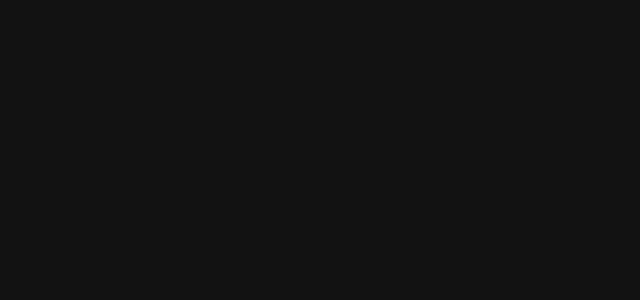
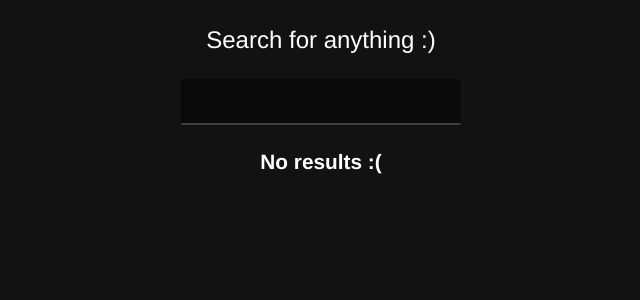
Before and after one commit to KacperBiedka/TS-RepoSearch, a React (Create React App) app: page / in a window 1280 px wide. Shown: the top 300 px of the page, without its empty margins (319-959 px from the left). Built offline with nearby package versions, Linux system fonts and the light colour scheme.

Commit message:
feature: SearchResults container logic

```diff
--- a/src/api/GithubAPI/types.ts
+++ b/src/api/GithubAPI/types.ts
@@ -1,4 +1,4 @@
-interface RepositoryInfo {
+export interface RepositoryInfo {
     id: number;
     node_id: string;
     name: string;
@@ -15,6 +15,7 @@
     homepage: string;
     size: number;
     stargazers_count: number;
+    stars: number;
     watchers_count: number;
     language: string;
     forks_count: number;
@@ -24,7 +25,7 @@
     score: number;
 }
 
-interface OwnerInfo {
+export interface OwnerInfo {
     login: string;
     id: number;
     node_id: string;
--- a/src/components/Input/Input.tsx
+++ b/src/components/Input/Input.tsx
@@ -3,12 +3,13 @@
 
 export interface IInputProps extends React.InputHTMLAttributes<HTMLInputElement> {
     value: string | number,
-    changeCallback: (value: string | number) => void
+    changeCallback: (value: any) => void
 }
 
 const Input: FC<IInputProps> = ({ value, changeCallback, ...options}) => {
     const handleChange = (e: React.ChangeEvent<HTMLInputElement>) => {
-        changeCallback(e.target.value);
+        const value = e.target.value;
+        changeCallback(value);
     };
   return (
     <input
--- a/src/helpers/types.ts
+++ b/src/helpers/types.ts
@@ -1,12 +1,12 @@
 export type filterFieldType = string | number | Date;
 
 interface IFilterParam {
-    [name: string]: filterFieldType
+    [name: string]: any
 }
 
 export type compareValuesType = (a: IFilterParam, b: IFilterParam) => number;
 
-export type sortByFieldType = (array: IFilterParam[], field: string, order: string) => {}[];
+export type sortByFieldType = (array: any[], field: string, order: string) => any[];
 
 export type getCacheValueType = (name: string, callback: (value: any) => void) => void;
 
--- a/src/index.tsx
+++ b/src/index.tsx
@@ -5,6 +5,7 @@
 import reportWebVitals from './reportWebVitals';
 import { Provider } from 'react-redux';
 import { store } from "./store";
+import './fontawesome';
 
 ReactDOM.render(
   <React.StrictMode>
--- a/src/modules/search/SearchPage/SearchPage.tsx
+++ b/src/modules/search/SearchPage/SearchPage.tsx
@@ -1,8 +1,10 @@
 import React, { FC } from "react";
+import SearchResults from '../containers/SearchResults/SearchResults';
 
 const SearchPage: FC = () => {
   return (
     <div className="search-page">
+      <SearchResults />
     </div>
   );
 };
--- a/src/modules/search/components/ResultsTable/TableOptions/TableOptions.tsx
+++ b/src/modules/search/components/ResultsTable/TableOptions/TableOptions.tsx
@@ -6,7 +6,7 @@
 
 interface IOptionsProps {
     perPage: number,
-    updateCallback: (value: React.ReactText) => void
+    updateCallback: (value: any) => void
 }
 
 const TableOptions: FC<IOptionsProps> = ({ perPage, updateCallback }) => {
--- /dev/null
+++ b/src/modules/search/containers/SearchResults/SearchResults.tsx
@@ -0,0 +1,282 @@
+/* eslint-disable react-hooks/exhaustive-deps */
+import React, { FC, useState, useEffect } from "react";
+import { withRouter } from "react-router-dom";
+import { ISearchResultsProps,
+         IRepoData,
+         ICachedResults,
+         FilterType,
+         IDisplayDataObject,
+} from './SearchResultsTypes';
+import { useDispatch } from "react-redux";
+import { updateSearchError } from "../../../../actions";
+
+import GithubApi, { RepositoryInfo } from "../../../../api/GithubApi";
+import Input from "../../../../components/Input/Input";
+import Loader from "../../../../components/Loader/Loader";
+import StatusHero from "../../components/StatusHero/StatusHero";
+import ResultsTable from "../../components/ResultsTable/ResultsTable";
+import useUrlSearchParams from "../../../../hooks/useUrlSearchParams";
+import {
+  sortByField,
+  getCacheValue,
+  updateCacheValue,
+} from "../../../../helpers/index";
+import classes from "./SearchResults.module.scss";
+
+const SearchResults: FC<ISearchResultsProps> = ({ history }) => {
+  const [searchResults, setSearchResults] = useState<IDisplayDataObject[]>([]);
+  const [prevSearchResults, setPrevSearchResults] = useState<ICachedResults[]>([]);
+  const [isLoading, setIsLoading] = useState(false);
+  const [searchQuery, setSearchQuery] = useState<string>("");
+  const [lastSearch, setLastSearch] = useState<string>("");
+  const [currentPage, setCurrentPage] = useState(1);
+  const [paginationNumbers, setPaginationNumbers] = useState<number[]>([]);
+  const [perPage, setPerPage] = useState<number>(10);
+  const [rowNumber, setRowNumber] = useState(10);
+  const [filters, setFilters] = useState([
+    {
+      name: "Name",
+      field: "name",
+      order: "asc",
+      active: true,
+    },
+    {
+      name: "Owner",
+      field: "owner",
+      order: "asc",
+      active: false,
+    },
+    {
+      name: "Stars",
+      field: "stars",
+      order: "asc",
+      active: false,
+    },
+    {
+      name: "Created at",
+      field: "created_at",
+      order: "asc",
+      active: false,
+    },
+  ]);
+
+  const dispatch = useDispatch();
+
+  // Retrieve search param values with useLocation()
+  const urlQuery = useUrlSearchParams("query");
+  const urlField = useUrlSearchParams("field");
+  const urlOrder = useUrlSearchParams("order");
+
+  const getCachedValues = () => {
+    getCacheValue("perPage", (number) => setPerPage(number));
+    getCacheValue("prevResults", (results) => setPrevSearchResults(results));
+    getCacheValue("currentPage", (page) => setCurrentPage(page));
+  };
+
+  const retrieveUrlValues = () => {
+    if (urlQuery) {
+      setSearchQuery(urlQuery);
+      setIsLoading(true);
+    }
+    if (urlField && urlOrder) {
+      updateActiveFilter(urlField, urlOrder);
+    }
+  };
+
+  useEffect(() => {
+    getCachedValues();
+    retrieveUrlValues();
+  }, []);
+
+
+  const fetchData = async (cachedResults: ICachedResults | null = null) => {
+    setIsLoading(true);
+    if (cachedResults) {
+      dispatch(updateSearchError(null));
+      addSearchEntry(searchQuery, cachedResults.data);
+      extractListData(cachedResults.data);
+    } else {
+      const githubApi = new GithubApi(
+        "https://api.github.com/search/repositories?q="
+      );
+      const results: IRepoData = await githubApi.getSearchResults(searchQuery);
+      if (results.data) {
+        addSearchEntry(searchQuery, results.data.items);
+        extractListData(results.data.items);
+      }
+      dispatch(updateSearchError(results.error));
+      updateCurrentPage(1);
+    }
+    setIsLoading(false);
+  };
+
+  const updateCurrentPage = (number: number) => {
+    setCurrentPage(number);
+    updateCacheValue("currentPage", number);
+  };
+
+  const updatePaginationNumber = (number: number) => {
+    setPerPage(number);
+  };
+
+  useEffect(() => {
+    const delayDebounce = setTimeout(() => {
+      if (searchQuery) {
+        const cachedResult: ICachedResults | undefined = prevSearchResults.find(
+          (result: ICachedResults) => result.query === searchQuery
+        );
+        if (cachedResult) {
+          fetchData(cachedResult);
+        } else {
+          fetchData();
+        }
+      }
+    }, 1000);
+    return () => clearTimeout(delayDebounce);
+  }, [searchQuery]);
+
+  const extractListData = (data: RepositoryInfo[]) => {
+    let displayData: IDisplayDataObject[] = [];
+    if (data) {
+      if (data.length > 0) {
+        displayData = data.map((item) => {
+          return {
+            name: item.name,
+            owner: item.owner.login,
+            stars: item.stargazers_count,
+            created_at: item.created_at,
+            id: item.id,
+          };
+        });
+        const activeFilter: FilterType = filters.find((filter) => filter.active);
+        if (activeFilter) {
+          displayData = sortByField(
+            displayData,
+            activeFilter.field,
+            activeFilter.order
+          );
+          updateActiveFilter(activeFilter.field, activeFilter.order);
+        }
+      }
+    }
+    setSearchResults(displayData);
+    calculatePaginationNumbers(displayData, perPage);
+  };
+
+  const sortData = (index: number) => {
+    const updatedFilters = [...filters];
+    const filter = updatedFilters[index];
+    const sortedArray = sortByField(searchResults, filter.field, filter.order);
+    setSearchResults([...sortedArray]);
+    updatedFilters.map((filter) => {
+      return (filter.active = false);
+    });
+    setFilters(updatedFilters);
+    if (filter.order === "asc") {
+      filter.order = "desc";
+    } else {
+      filter.order = "asc";
+    }
+    history.push({
+      pathname: "/",
+      search: `?query=${searchQuery}&field=${filter.field}&order=${filter.order}`,
+    });
+    filter.active = true;
+    updatedFilters[index] = filter;
+  };
+
+  const updateActiveFilter = (field: string, order: string) => {
+    const updatedFilters = [...filters];
+    const activeIndex = filters.findIndex((filter) => filter.field === field);
+    const newFilter = updatedFilters[activeIndex];
+    newFilter.order = order;
+    updatedFilters.map((filter) => {
+      return (filter.active = false);
+    });
+    newFilter.active = true;
+    if (order === "asc") {
+      newFilter.order = "desc";
+    } else {
+      newFilter.order = "asc";
+    }
+    updatedFilters[activeIndex] = newFilter;
+    setFilters(updatedFilters);
+  };
+
+  const calculatePaginationNumbers = (array: any[], perPageNumber: number) => {
+    const newPagination = [];
+    if (array) {
+      for (let i = 1; i <= Math.ceil(array.length / perPageNumber); i++) {
+        newPagination.push(i);
+      }
+      setPaginationNumbers(newPagination);
+    }
+  };
+
+  const addSearchEntry = (query: string, data: RepositoryInfo[]) => {
+    setLastSearch(query);
+    updateCacheValue("lastSearch", query);
+    const activeFilter: FilterType = filters.find((filter) => filter.active);
+    if (activeFilter) {
+      history.push({
+        pathname: "/",
+        search: `?query=${query}&field=${activeFilter.field}&order=${activeFilter.order}`,
+      });
+    }
+    const prevResults: ICachedResults[]= [...prevSearchResults];
+    setPrevSearchResults(prevResults);
+    const matchingField = prevResults.find((result) => result.query === query);
+    if (!matchingField) {
+      prevResults.push({
+        query,
+        data,
+      });
+    }
+    setPrevSearchResults(prevResults);
+    updateCacheValue("prevResults", prevResults);
+  };
+
+  useEffect(() => {
+    const delayDebounce = setTimeout(() => {
+      const parsedNumber = perPage;
+      if (parsedNumber > 0) {
+        calculatePaginationNumbers(searchResults, parsedNumber);
+        updateCacheValue("perPage", parsedNumber);
+        if (searchResults) {
+          if (Math.ceil(searchResults.length / parsedNumber) < currentPage) {
+            updateCurrentPage(1);
+          }
+        }
+        setRowNumber(parsedNumber);
+      }
+    }, 1000);
+    return () => clearTimeout(delayDebounce);
+  }, [perPage]);
+
+  return (
+    <div data-test="search-results" className={classes.searchResults}>
+      <StatusHero value={lastSearch} />
+      <Input
+        value={searchQuery}
+        changeCallback={(keyword: string) => setSearchQuery(keyword)}
+      />
+      {isLoading ? (
+        <Loader />
+      ) : (
+        <ResultsTable
+          repoData={searchResults}
+          filters={filters}
+          sortData={sortData}
+          perPage={perPage}
+          rowNumber={rowNumber}
+          currentPage={currentPage}
+          perPageCallback={updatePaginationNumber}
+          paginationNumbers={paginationNumbers}
+          updateCurrentPage={updateCurrentPage}
+        />
+      )}
+    </div>
+  );
+};
+
+export default withRouter(SearchResults);
--- /dev/null
+++ b/src/modules/search/containers/SearchResults/SearchResultsTypes.tsx
@@ -0,0 +1,34 @@
+import { History } from 'history';
+import { SearchRepositoriesResponse, RepositoryInfo } from '../../../../api/GithubApi';
+
+export interface ISearchResultsProps {
+    history: History
+}
+
+export interface IDisplayDataObject {
+    owner: string;
+    name: string;
+    stars: number;
+    created_at: string;
+    id: string | number;
+}
+
+export interface ICachedResults {
+    query: string,
+    data: RepositoryInfo[]
+}
+
+export interface IFilter {
+    name: string,
+    field: string,
+    order: string,
+    active: boolean
+}
+
+export type FilterType = IFilter | undefined;
+
+
+export interface IRepoData {
+    error: string | null,
+    data: SearchRepositoriesResponse | null
+}
```
Also changed, not shown: src/modules/search/components/ResultsTable/ResultsTable.tsx (+4 -11 lines), src/modules/search/containers/SearchResults/SearchResults.module.scss (added).
